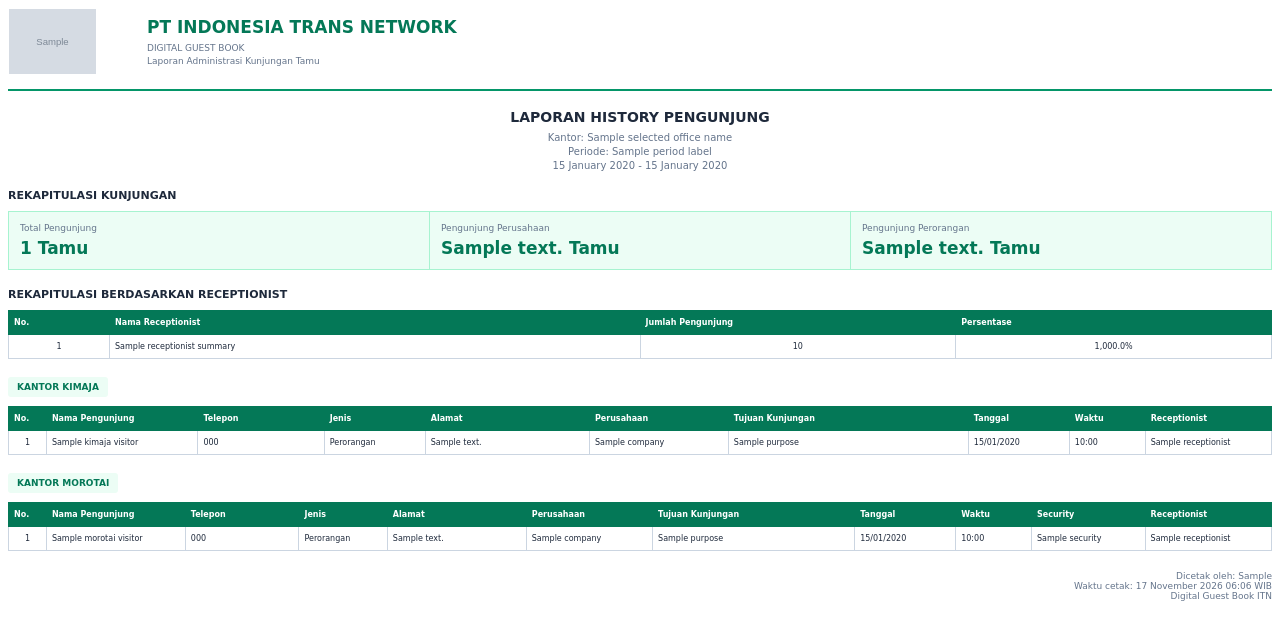
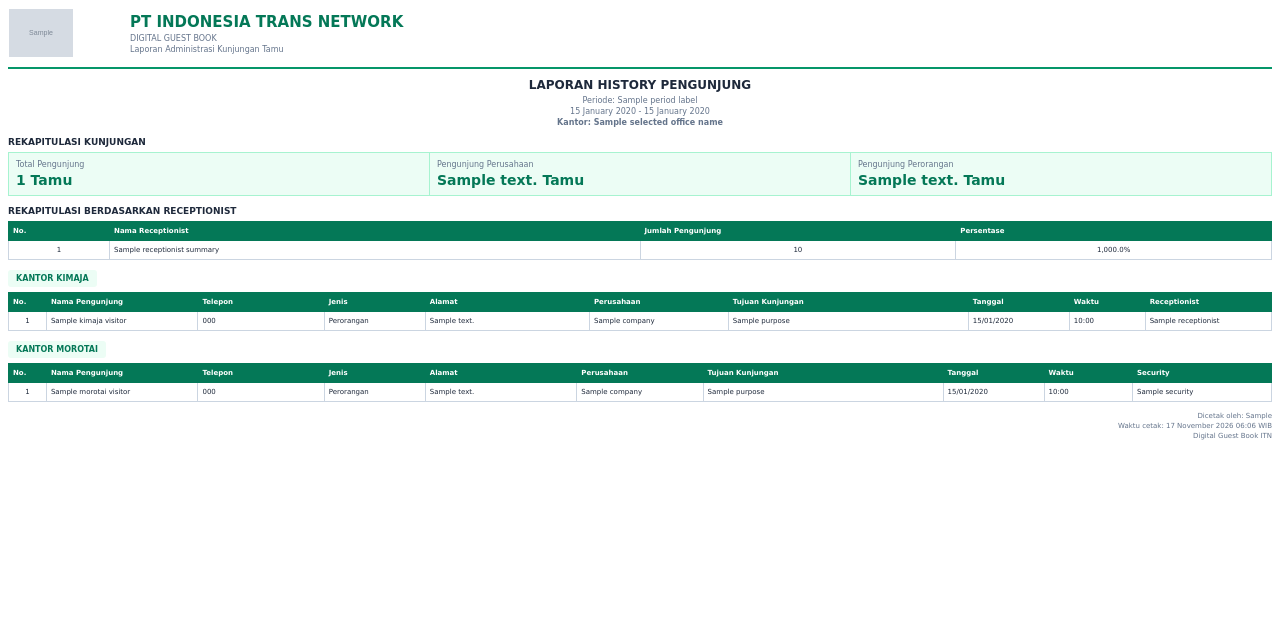
Before and after one commit to ferisigitpratama/bukutamu, a Laravel app: template resources/views/pdf/visitors.blade.php in a window 1280 px wide. Shown: the top 640 px of the page. Run offline with Laravel 12, Linux system fonts and the light colour scheme; the template is opened without the code that fills it: most values are stand-ins (such as "Sample title", 1, 10 or a date in 2020); grey boxes marked "Sample" are stand-in pictures.

Commit message:
Update visitor history and PDF report layout

```diff
--- a/resources/views/pdf/visitors.blade.php
+++ b/resources/views/pdf/visitors.blade.php
@@ -7,12 +7,12 @@
 
     <style>
         @page {
-            margin: 25px;
+            margin: 15px 20px;
         }
 
         body {
             font-family: DejaVu Sans, sans-serif;
-            font-size: 10px;
+            font-size: 9px;
             color: #1e293b;
         }
 
@@ -20,8 +20,8 @@
         .header {
             width: 100%;
             border-bottom: 2px solid #059669;
-            padding-bottom: 12px;
-            margin-bottom: 18px;
+            padding-bottom: 7px;
+            margin-bottom: 9px;
         }
 
         .header-table {
@@ -30,54 +30,61 @@
         }
 
         .logo-cell {
-            width: 125px;
+            width: 110px;
             vertical-align: middle;
         }
 
         .logo {
-            max-width: 115px;
-            max-height: 65px;
+            max-width: 100px;
+            max-height: 48px;
         }
 
         .company-cell {
             vertical-align: middle;
-            padding-left: 12px;
+            padding-left: 10px;
         }
 
         .company-name {
-            font-size: 17px;
+            font-size: 15px;
             font-weight: bold;
             color: #047857;
-            margin-bottom: 5px;
+            margin-bottom: 3px;
         }
 
         .company-subtitle {
-            font-size: 9px;
+            font-size: 8px;
             color: #64748b;
-            line-height: 1.5;
+            line-height: 1.3;
         }
 
         /* JUDUL LAPORAN */
         .report-title {
             text-align: center;
-            margin-bottom: 18px;
+            margin-bottom: 9px;
         }
 
         .report-title h2 {
-            font-size: 14px;
-            margin: 0 0 7px;
+            font-size: 12px;
+            margin: 0 0 4px;
         }
 
         .report-title p {
-            margin: 3px 0;
+            margin: 2px 0;
             color: #64748b;
+            font-size: 8px;
+        }
+
+        .office-info {
+            margin-top: 4px;
+            font-weight: bold;
+            color: #047857;
         }
 
         /* SECTION */
         .section-title {
-            font-size: 11px;
+            font-size: 9px;
             font-weight: bold;
-            margin: 18px 0 9px;
+            margin: 10px 0 5px;
             color: #1e293b;
         }
 
@@ -85,36 +92,36 @@
         .summary {
             background: #ecfdf5;
             border: 1px solid #a7f3d0;
-            padding: 10px 12px;
-            margin-bottom: 15px;
+            padding: 7px 10px;
+            margin-bottom: 8px;
         }
 
         .summary strong {
             color: #047857;
-            font-size: 14px;
+            font-size: 12px;
         }
 
         .summary-table {
             width: 100%;
             border-collapse: collapse;
-            margin-bottom: 12px;
+            margin-bottom: 8px;
         }
 
         .summary-table td {
             width: 33.33%;
-            padding: 11px;
+            padding: 7px;
             border: 1px solid #a7f3d0;
             background: #ecfdf5;
         }
 
         .summary-label {
-            font-size: 9px;
+            font-size: 8px;
             color: #64748b;
-            margin-bottom: 5px;
+            margin-bottom: 3px;
         }
 
         .summary-number {
-            font-size: 17px;
+            font-size: 14px;
             font-weight: bold;
             color: #047857;
         }
@@ -127,8 +134,8 @@
         }
 
         .data-table {
-            margin-top: 8px;
-            margin-bottom: 18px;
+            margin-top: 5px;
+            margin-bottom: 10px;
         }
 
         .data-table thead,
@@ -140,18 +147,18 @@
         .receptionist-table th {
             background: #047857;
             color: white;
-            padding: 7px 5px;
+            padding: 5px 4px;
             text-align: left;
-            font-size: 8px;
+            font-size: 7px;
             border: 1px solid #047857;
         }
 
         .data-table td,
         .receptionist-table td {
-            padding: 7px 5px;
+            padding: 5px 4px;
             border: 1px solid #cbd5e1;
             vertical-align: top;
-            font-size: 8px;
+            font-size: 7px;
         }
 
         .data-table tr:nth-child(even),
@@ -165,7 +172,7 @@
 
         .empty {
             text-align: center;
-            padding: 20px;
+            padding: 10px;
             color: #64748b;
         }
 
@@ -173,64 +180,64 @@
             display: inline-block;
             background: #ecfdf5;
             color: #047857;
-            padding: 5px 9px;
-            font-size: 9px;
+            padding: 4px 8px;
+            font-size: 8px;
             font-weight: bold;
             border-radius: 3px;
         }
 
         /* TANDA TANGAN */
         .signature-section {
-            margin-top: 30px;
-            page-break-inside: avoid;
+            margin-top: 12px;
+            page-break-inside: auto;
         }
 
         .signature-title {
-            font-size: 11px;
+            font-size: 10px;
             font-weight: bold;
-            margin-bottom: 12px;
+            margin-bottom: 7px;
         }
 
         .signature-table {
             width: 100%;
             border-collapse: collapse;
-            page-break-inside: avoid;
         }
 
         .signature-table td {
             width: 50%;
             text-align: center;
             vertical-align: top;
-            padding: 5px 30px;
+            padding: 3px 20px;
         }
 
         .signature-role {
             font-weight: bold;
-            font-size: 10px;
+            font-size: 9px;
         }
 
         .signature-space {
-            height: 85px;
+            height: 45px;
         }
 
         .signature-name {
             font-weight: bold;
             text-decoration: underline;
-            font-size: 10px;
+            font-size: 9px;
         }
 
         .signature-caption {
-            font-size: 9px;
+            font-size: 8px;
             color: #64748b;
-            margin-top: 4px;
+            margin-top: 3px;
         }
 
         /* FOOTER */
         .footer {
-            margin-top: 20px;
+            margin-top: 8px;
             text-align: right;
-            font-size: 9px;
+            font-size: 7px;
             color: #64748b;
+            line-height: 1.4;
         }
     </style>
 </head>
@@ -266,13 +273,10 @@
         </table>
     </div>
 
+
     <!-- JUDUL DAN PERIODE -->
     <div class="report-title">
         <h2>LAPORAN HISTORY PENGUNJUNG</h2>
-
-        <p>
-            Kantor: {{ $selectedOfficeName }}
-        </p>
 
         <p>
             Periode: {{ $periodLabel }}
@@ -283,12 +287,16 @@
             -
             {{ $endDate->translatedFormat('d F Y') }}
         </p>
+
+        @if (!empty($selectedOfficeName))
+            <p class="office-info">
+                Kantor: {{ $selectedOfficeName }}
+            </p>
+        @endif
     </div>
 
-    <!-- ======================================== -->
-    <!-- REKAPITULASI MINGGUAN, BULANAN, CUSTOM -->
-    <!-- ======================================== -->
 
+    <!-- REKAPITULASI -->
     @if (!$isDailyReport)
 
         <div class="section-title">
@@ -329,6 +337,7 @@
             </tr>
         </table>
 
+
         <!-- REKAP RECEPTIONIST -->
         <div class="section-title">
             REKAPITULASI BERDASARKAN RECEPTIONIST
@@ -338,16 +347,9 @@
             <thead>
                 <tr>
                     <th width="8%" class="center">No.</th>
-
                     <th>Nama Receptionist</th>
-
-                    <th width="25%" class="center">
-                        Jumlah Pengunjung
-                    </th>
-
-                    <th width="25%" class="center">
-                        Persentase
-                    </th>
+                    <th width="25%" class="center">Jumlah Pengunjung</th>
+                    <th width="25%" class="center">Persentase</th>
                 </tr>
             </thead>
 
@@ -387,7 +389,7 @@
 
     @else
 
-        <!-- FORMAT SEDERHANA KHUSUS LAPORAN HARIAN -->
+        <!-- LAPORAN HARIAN -->
         <div class="summary">
             Total Pengunjung:
             <strong>{{ $totalVisitors }} Tamu</strong>
@@ -395,11 +397,9 @@
 
     @endif
 
-    <!-- ======================================== -->
-    <!-- TABEL PENGUNJUNG KANTOR KIMAJA -->
-    <!-- ======================================== -->
 
-    @if (!$selectedOfficeCode || $selectedOfficeCode === 'KIMAJA')
+    <!-- TABEL KANTOR KIMAJA -->
+    @if (empty($selectedOfficeCode) || $selectedOfficeCode === 'KIMAJA')
 
         <div class="section-title">
             <span class="office-label">
@@ -480,11 +480,9 @@
 
     @endif
 
-    <!-- ======================================== -->
-    <!-- TABEL PENGUNJUNG KANTOR MOROTAI -->
-    <!-- ======================================== -->
 
-    @if (!$selectedOfficeCode || $selectedOfficeCode === 'MOROTAI')
+    <!-- TABEL KANTOR MOROTAI -->
+    @if (empty($selectedOfficeCode) || $selectedOfficeCode === 'MOROTAI')
 
         <div class="section-title">
             <span class="office-label">
@@ -496,16 +494,15 @@
             <thead>
                 <tr>
                     <th width="3%" class="center">No.</th>
-                    <th width="11%">Nama Pengunjung</th>
-                    <th width="9%">Telepon</th>
-                    <th width="7%">Jenis</th>
-                    <th width="11%">Alamat</th>
+                    <th width="12%">Nama Pengunjung</th>
+                    <th width="10%">Telepon</th>
+                    <th width="8%">Jenis</th>
+                    <th width="12%">Alamat</th>
                     <th width="10%">Perusahaan</th>
-                    <th width="16%">Tujuan Kunjungan</th>
+                    <th width="19%">Tujuan Kunjungan</th>
                     <th width="8%">Tanggal</th>
-                    <th width="6%">Waktu</th>
-                    <th width="9%">Security</th>
-                    <th width="10%">Receptionist</th>
+                    <th width="7%">Waktu</th>
+                    <th width="11%">Security</th>
                 </tr>
             </thead>
 
@@ -553,14 +550,10 @@
                         <td>
                             {{ $visitor->security->name ?? '-' }}
                         </td>
-
-                        <td>
-                            {{ $visitor->receptionist->name ?? '-' }}
-                        </td>
                     </tr>
                 @empty
                     <tr>
-                        <td colspan="11" class="empty">
+                        <td colspan="10" class="empty">
                             Tidak ada data pengunjung Kantor Morotai pada periode ini.
                         </td>
                     </tr>
@@ -570,10 +563,8 @@
 
     @endif
 
-    <!-- ======================================== -->
+
     <!-- TANDA TANGAN LAPORAN HARIAN -->
-    <!-- ======================================== -->
-
     @if ($isDailyReport)
 
         <div class="signature-section">
@@ -622,6 +613,7 @@
 
     @endif
 
+
     <!-- FOOTER -->
     <div class="footer">
         Dicetak oleh: {{ $printedBy }}
@@ -632,7 +624,6 @@
         WIB
 
         <br>
-
         Digital Guest Book ITN
     </div>
 
```
Also changed, not shown: resources/js/pages/visitors/history.tsx (+31 -11 lines), resources/js/pages/visitors/index.tsx (+49 -11 lines).
